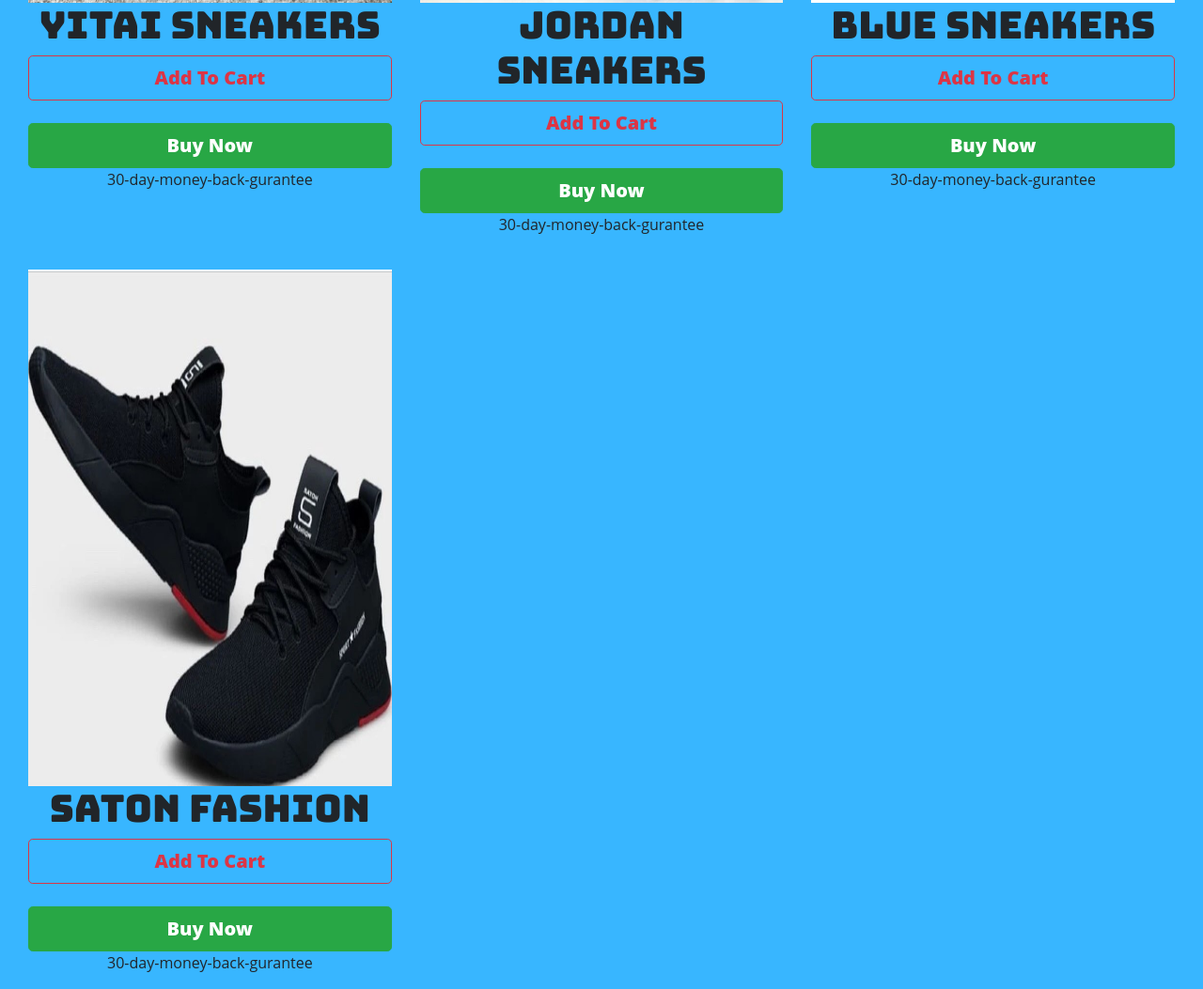
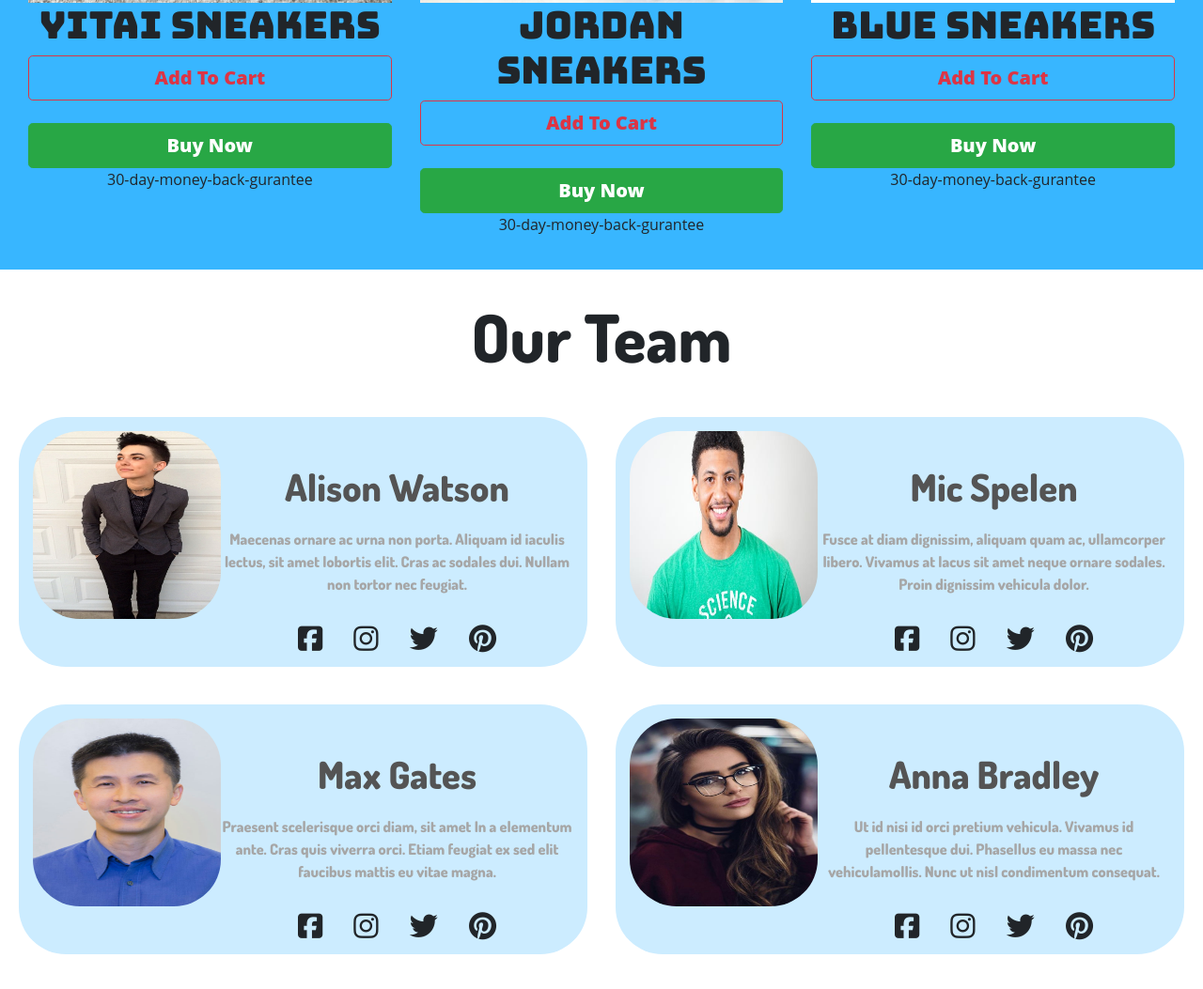
Before and after one commit to ChhabriaMala/Royal-Shoes, a plain HTML site: page index.html in a window 1280 px wide. Shown: the part 3925-4978 px from the top of the page at 94% size. Drawn offline with nearby package versions, Linux system fonts and the light colour scheme.

Commit message:
Update index.html

```diff
--- a/index.html
+++ b/index.html
@@ -142,13 +142,6 @@
                 <button class="btn btn-success btn-lg btn-block">Buy Now</button>
                 <p>30-day-money-back-gurantee</p>
             </div>
-            <div class="col-lg-4 col-md-6 demo-1">
-                <img src="images/product-10.jpg" alt="">
-                <h1>Saton Fashion</h1>
-                <button class="btn btn-outline-danger btn-lg btn-block">Add To Cart</button><br>
-                <button class="btn btn-success btn-lg btn-block">Buy Now</button>
-                <p>30-day-money-back-gurantee</p>
-            </div>
         </div>
 
 
@@ -276,7 +269,7 @@
 
 
     <div class="last-container">
-        <p>RoyalShoes@copyright</p>
+        <p style="color:white;">RoyalShoes@copyright</p>
     </div>
 
 
```
